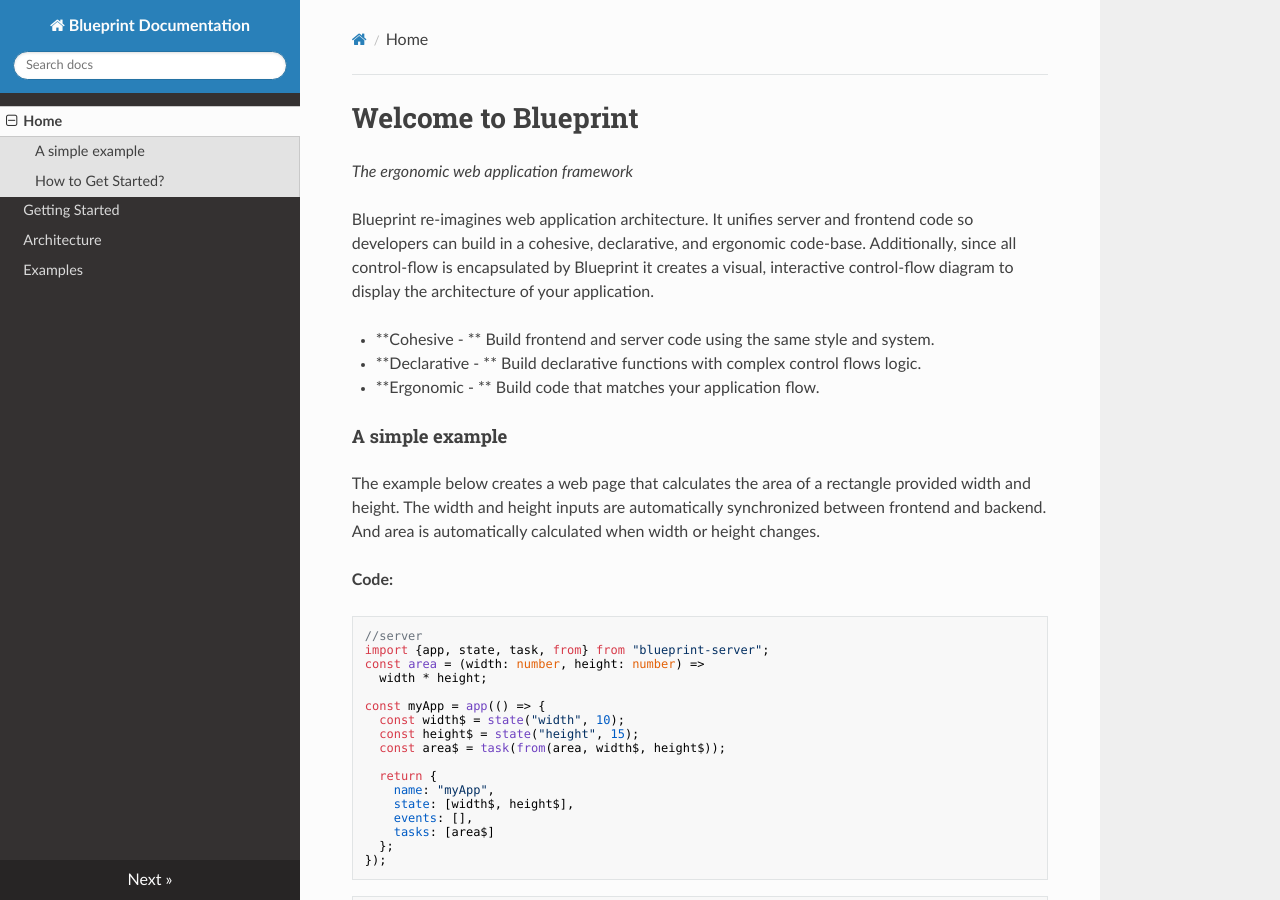
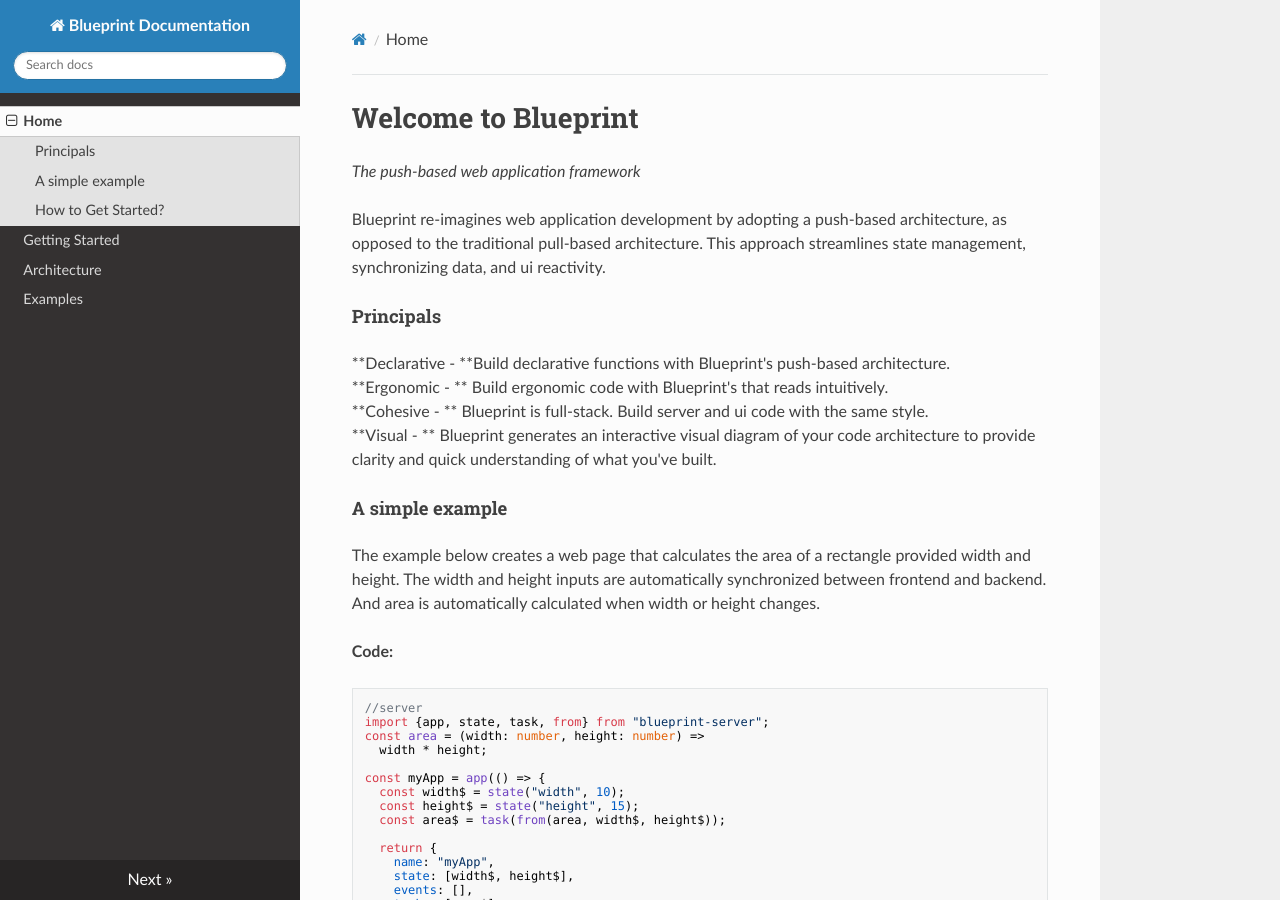
Before and after one commit to steaks/blueprint-docs, an MkDocs documentation site: the page built from docs/index.md, in a window 1280 px wide and 900 px high. Built offline with MkDocs 1.6.1, drawn with Linux system fonts in a browser that asks for light colours; nearby versions of some CDN libraries.

Commit message:
Push-based (#5)

```diff
--- a/docs/index.md
+++ b/docs/index.md
@@ -1,11 +1,14 @@
 # Welcome to Blueprint
-*The ergonomic web application framework*
+*The push-based web application framework*
 
-Blueprint re-imagines web application architecture. It unifies server and frontend code so developers can build in a cohesive, declarative, and ergonomic code-base. Additionally, since all control-flow is encapsulated by Blueprint it creates a visual, interactive control-flow diagram to display the architecture of your application.
+Blueprint re-imagines web application development by adopting a push-based architecture, as opposed to the traditional pull-based architecture. This approach streamlines state management, synchronizing data, and ui reactivity.
 
-- **Cohesive - ** Build frontend and server code using the same style and system.
-- **Declarative - ** Build declarative functions with complex control flows logic.
-- **Ergonomic - ** Build code that matches your application flow.
+#### Principals
+
+**Declarative - **Build declarative functions with Blueprint's push-based architecture.<br/>
+**Ergonomic - ** Build ergonomic code with Blueprint's that reads intuitively.<br/>
+**Cohesive - ** Blueprint is full-stack. Build server and ui code with the same style.<br/>
+**Visual - ** Blueprint generates an interactive visual diagram of your code architecture to provide clarity and quick understanding of what you've built.
 
 #### A simple example
 
```
